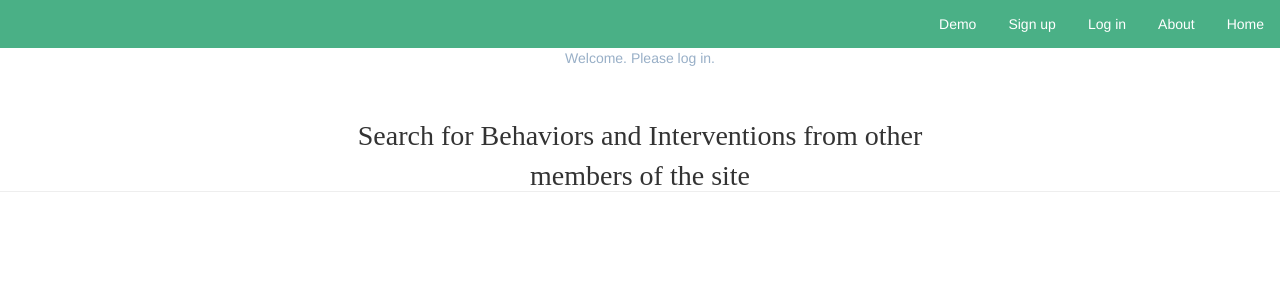
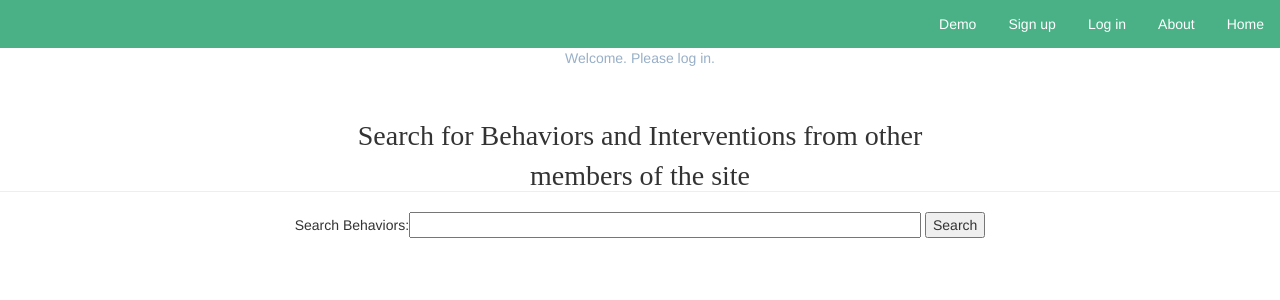
Before and after one commit to shacon/carecommunity, a Django app: page /profiles/search/ in a window 1280 px wide. Shown: the top 300 px of the page. Run offline with Django 3.2, Linux system fonts and the light colour scheme; some libraries are stand-ins or nearby versions; some web fonts are replaced.

Commit message:
added basic search functionality/template and hiding/showing more behavior data with jquery

```diff
--- a/caretaker/models.py
+++ b/caretaker/models.py
@@ -29,9 +29,3 @@ class Caregiver(AbstractBaseUser, PermissionsMixin):
 
     def get_short_name(self):
 	return self.first_name
-
-
-# class Profile(models.Model):
-#     caregiver = models.ForeignKey(Caregiver)
-#     problem_behaviors = models.TextField()
-#     strengths = models.TextField()
--- a/caretaker/static/css/caretaker.css
+++ b/caretaker/static/css/caretaker.css
@@ -12,9 +12,14 @@
     font-family: News Cycle;
 
 }
+.search-form {
+    text-align: center;
+}
 
 .well {
-    background-image: linear-gradient(to bottom, #FFF8DC 0px, #F5F5F5 100%);
+ /*   #fdedec
+    #F5F5F5*/
+    background-image: linear-gradient(to bottom, #F9EDFC 0px, #FDFEFE  100%);
 }
 .page-header {
     font-family: News Cycle;
--- a/caretaker/templates/caretaker/base.html
+++ b/caretaker/templates/caretaker/base.html
@@ -10,12 +10,20 @@
     <script>
     $(document).ready(function(){
 
-          $("h4.full-description").hide();
+          $(".full-description").hide();
 
          $(".show").on("click", function(event){
-          debugger;
-              $(event.target).siblings(".short-description").hide();
-              $(event.target).siblings(".full-description").show();
+              var text = $(event.target).text()
+              if (text === "Show More") {
+                $(event.target).siblings(".short-description").hide();
+                $(event.target).siblings(".full-description").show();
+                $(event.target).text('Show Less');
+              }
+              else {
+                $(event.target).siblings(".short-description").show();
+                $(event.target).siblings(".full-description").hide();
+                $(event.target).text('Show More');
+              };
           });
     });
     </script>
--- a/profiles/templates/profiles/search.html
+++ b/profiles/templates/profiles/search.html
@@ -4,4 +4,22 @@
 <div class="page-header">
 <p>Search for Behaviors and Interventions from other members of the site </p>
 </div>
+<div class="search-form">
+<form method="get" action="/profiles/search/">
+  Search Behaviors:<input type="text" name="q" id="id_q" value="{{ query }}"/>
+  <input type="submit" value="Search" />
+</form>
+<div>
+{% if query %}
+   {% if behaviors %}
+   {% for behavior in behaviors%}
+     <h4>Description: {{ behavior.description }} </h4>
+     <h4> Antecendent: {{ behavior.antecedent_text}} </h4>
+     <h4> Consequence: {{ behavior.consequence_text }}</h4>
+   {% endfor %}
+   {% else %}
+   <p> Sorry there are no behaviors that match</p>
+   {% endif %}
+{% endif %}
+
 {% endblock %}
--- a/profiles/urls.py
+++ b/profiles/urls.py
@@ -4,6 +4,6 @@ from . import views
 urlpatterns = [
 	url(r'^profiles_list', views.profiles_list, name='profiles_list'),
 	url(r'^inividual_profile/(?P<client_id>\D+)', views.individual_profile, name='individual_profile'),
-        url(r'^search', views.search, name='search'),
+        url(r'^search/$', views.search, name='search'),
 
 ]
--- a/profiles/views.py
+++ b/profiles/views.py
@@ -4,6 +4,7 @@ from caretaker.models import Caregiver
 from behavior.models import Behavior
 from django.contrib.auth import authenticate
 from django.template import RequestContext
+
 
 def profiles_list(request):
     context = RequestContext(request)
@@ -25,4 +26,10 @@ def individual_profile(request, client_id):
     return render_to_response('profiles/individual_profile.html', context_dict, context)
 
 def search(request):
-    return render(request, 'profiles/search.html', {})
+    if 'q' in request.GET and request.GET['q']:
+        q = request.GET['q']
+        behaviors = Behavior.objects.filter(description__icontains=q)
+        return render(request, 'profiles/search.html',
+            {'behaviors': behaviors, 'query': q})
+    else:
+        return render(request, 'profiles/search.html')
```
Also changed, not shown: profiles/templates/profiles/individual_profile.html (+8 -4 lines).
